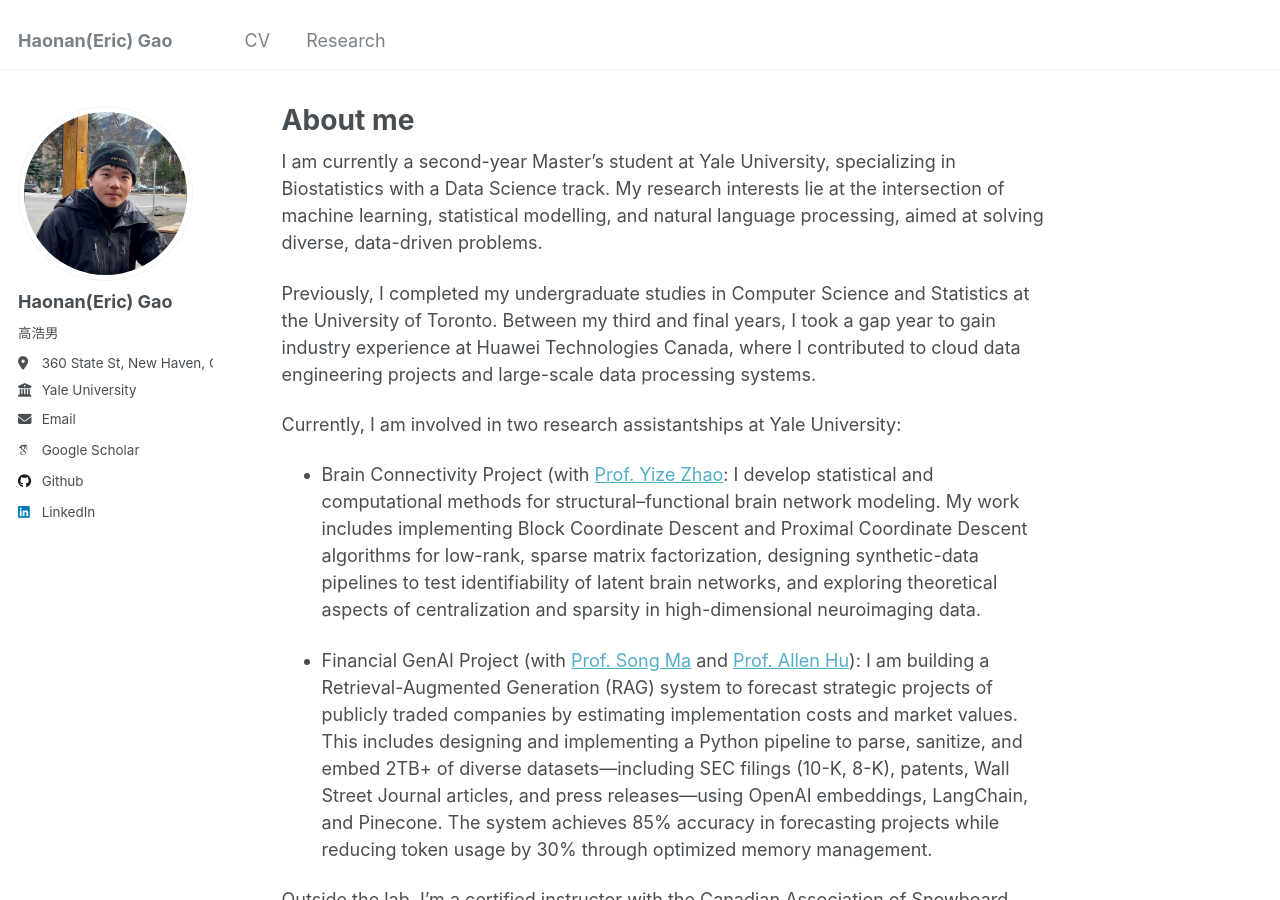
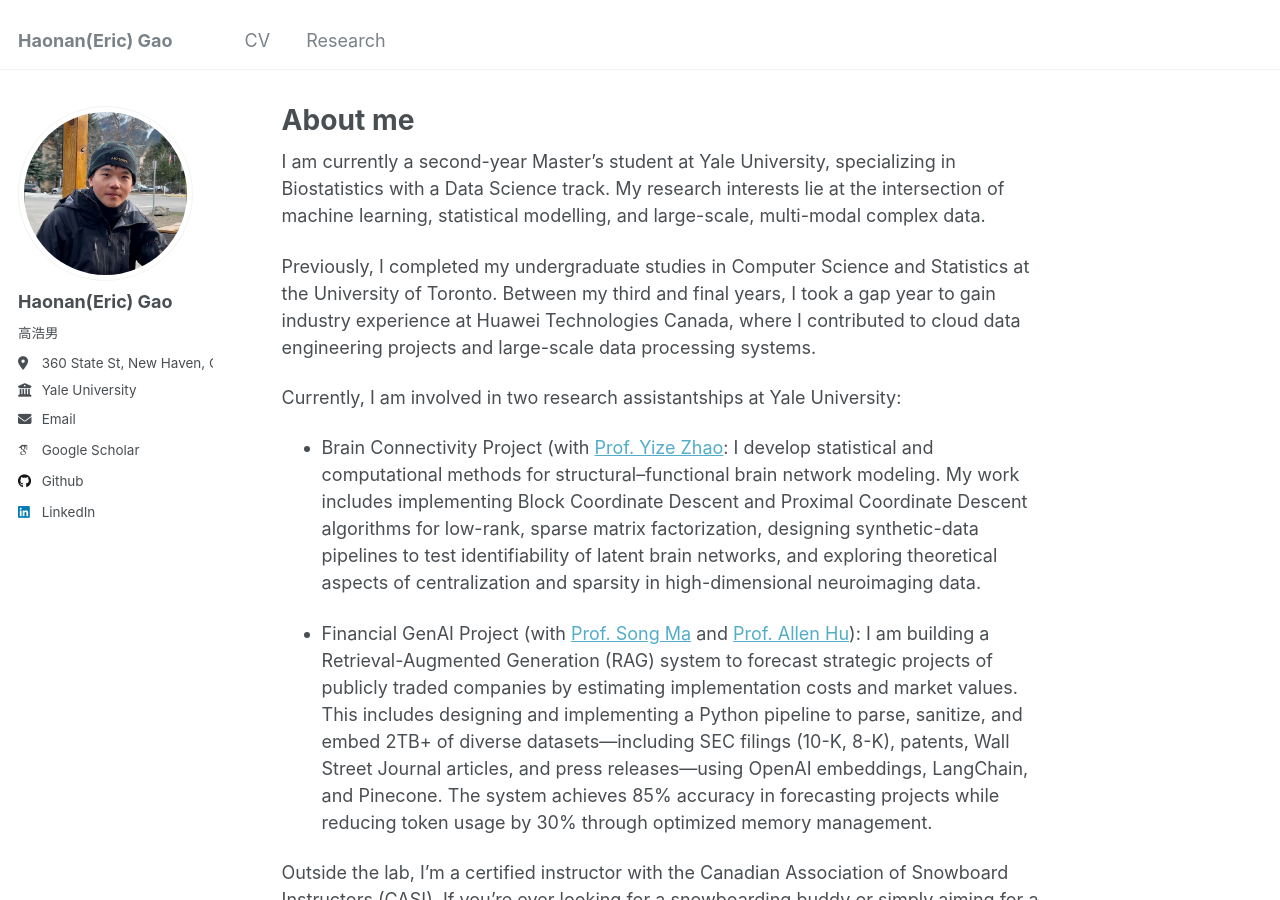
Before and after one commit to rampageoppa/rampageoppa.github.io, a Jekyll site: the page built from _pages/about.md, in a window 1280 px wide and 900 px high. Built offline with Jekyll 4.4.1, drawn with Linux system fonts in a browser that asks for light colours; some web fonts are replaced.

Commit message:
Update about.md

```diff
--- a/_pages/about.md
+++ b/_pages/about.md
@@ -7,7 +7,7 @@ redirect_from:
   - /about.html
 ---
 
-I am currently a second-year Master's student at Yale University, specializing in Biostatistics with a Data Science track. My research interests lie at the intersection of machine learning, statistical modelling, and natural language processing, aimed at solving diverse, data-driven problems.
+I am currently a second-year Master's student at Yale University, specializing in Biostatistics with a Data Science track. My research interests lie at the intersection of machine learning, statistical modelling, and large-scale, multi-modal complex data.
 
 Previously, I completed my undergraduate studies in Computer Science and Statistics at the University of Toronto. Between my third and final years, I took a gap year to gain industry experience at Huawei Technologies Canada, where I contributed to cloud data engineering projects and large-scale data processing systems.
 
```
